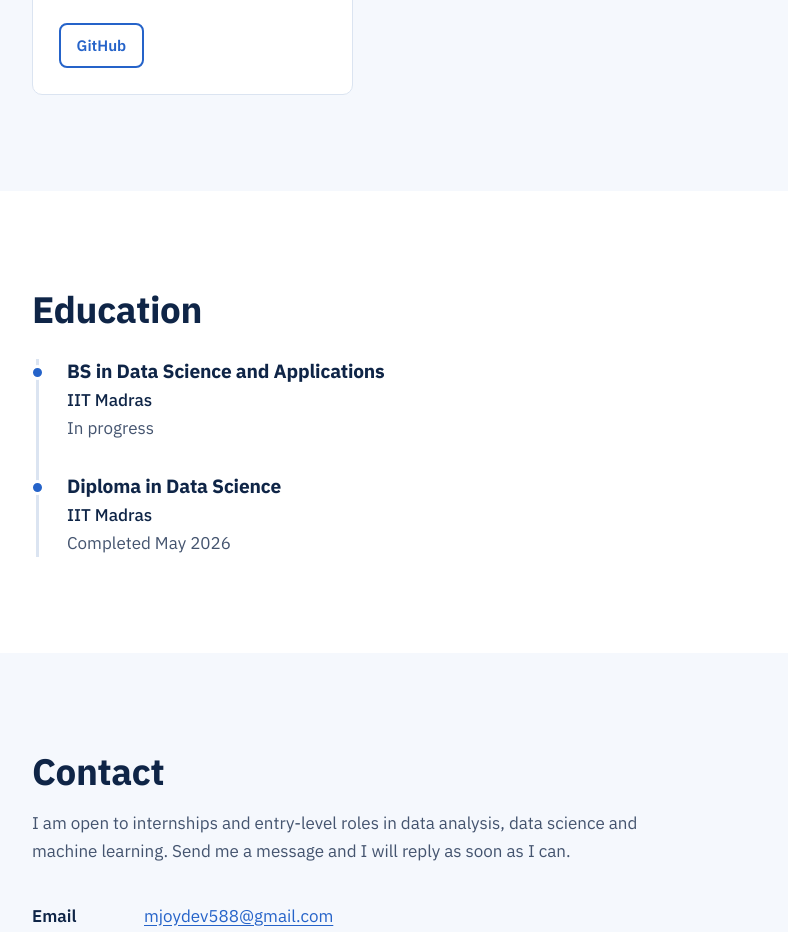
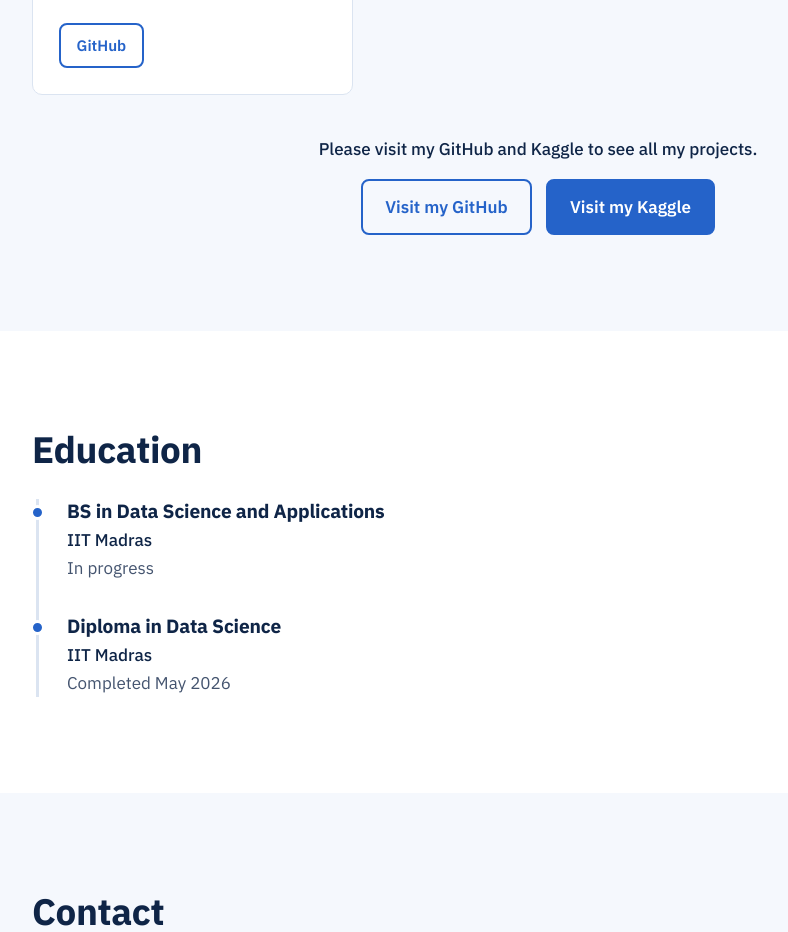
Before and after one commit to 23f2000298/my_portfolio, a Vue app: page / in a window 1280 px wide. Shown: the part 2960-3892 px from the top of the page, without its empty margins (102-890 px from the left). Built offline with nearby package versions, Linux system fonts and the light colour scheme.

Commit message:
Add GitHub and Kaggle links under projects

```diff
--- a/src/components/ProjectsSection.vue
+++ b/src/components/ProjectsSection.vue
@@ -2,6 +2,7 @@
 import SectionWrapper from './SectionWrapper.vue'
 import ProjectCard from './ProjectCard.vue'
 import projects from '../data/projects.json'
+import contact from '../data/contact.json'
 </script>
 
 <template>
@@ -14,5 +15,17 @@ import projects from '../data/projects.json'
     <div class="grid grid--projects">
       <ProjectCard v-for="p in projects" :key="p.title" :project="p" />
     </div>
+
+    <div class="projects__more">
+      <p>Please visit my GitHub and Kaggle to see all my projects.</p>
+      <div class="projects__more-actions">
+        <a class="btn btn--secondary" :href="contact.github" target="_blank" rel="noopener noreferrer">
+          Visit my GitHub
+        </a>
+        <a class="btn btn--primary" :href="contact.kaggle" target="_blank" rel="noopener noreferrer">
+          Visit my Kaggle
+        </a>
+      </div>
+    </div>
   </SectionWrapper>
 </template>
--- a/src/style.css
+++ b/src/style.css
@@ -156,3 +156,9 @@ a:hover { color: var(--blue-dark); }
   * { transition: none !important; }
   .card:hover { transform: none; }
 }
+
+
+/* Projects: link to all work */
+.projects__more { margin-top: 2.5rem; text-align: center; }
+.projects__more p { font-weight: 500; margin-bottom: 1rem; }
+.projects__more-actions { display: flex; flex-wrap: wrap; justify-content: center; gap: .85rem; }
```
